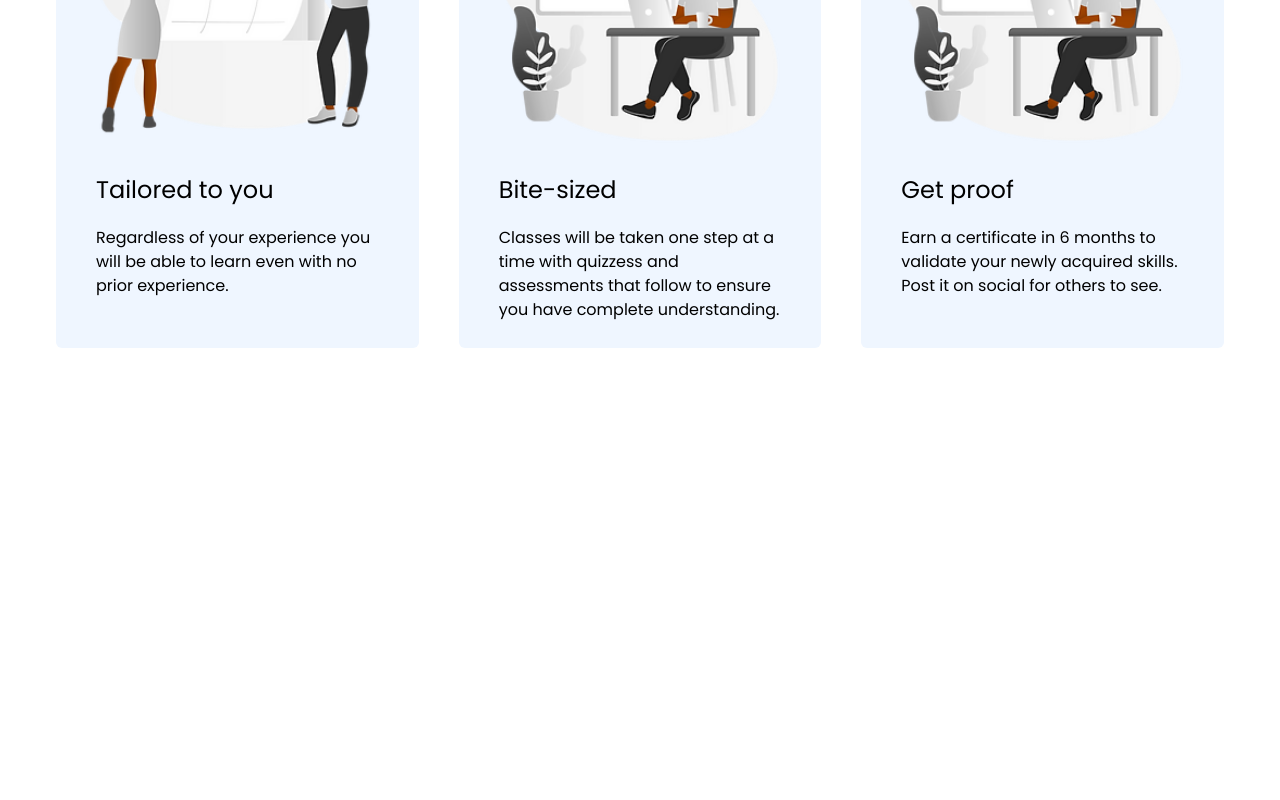
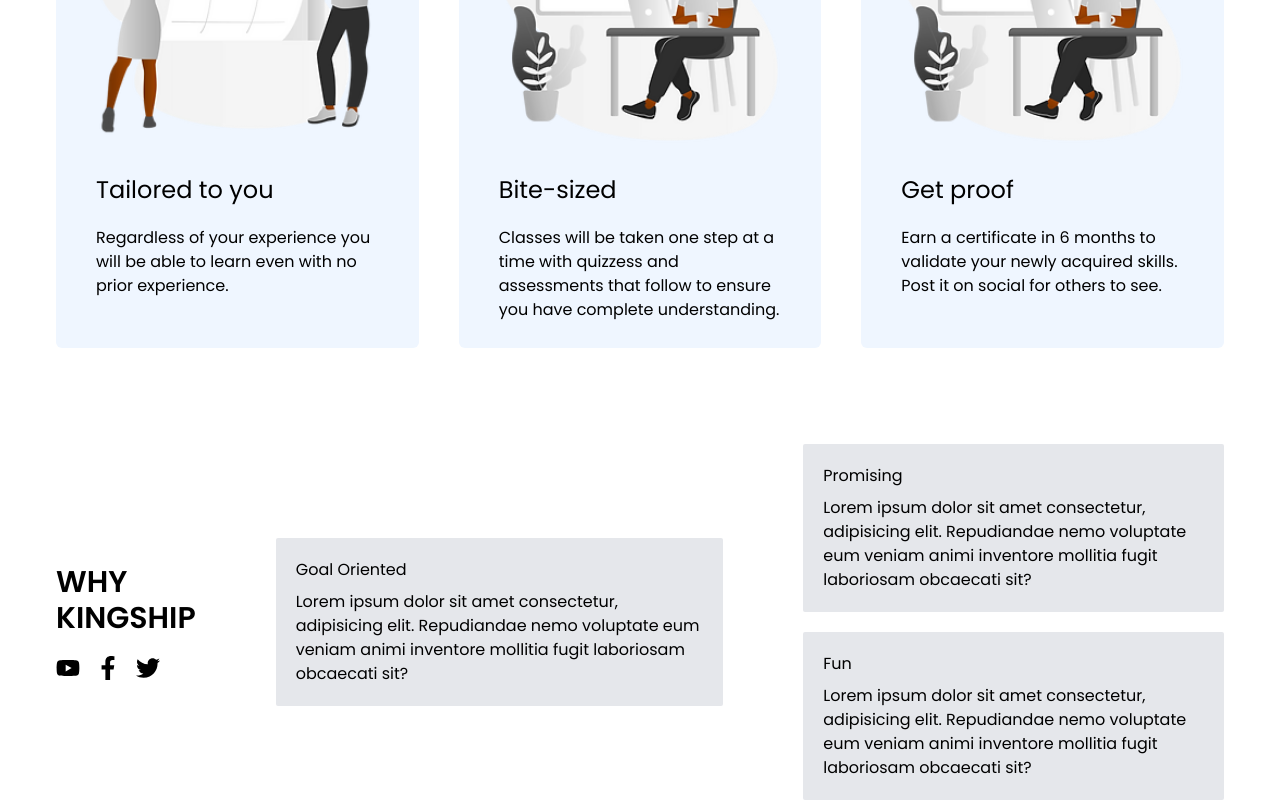
Before and after one commit to pauldevcodes/e-learning-platform-new, a React (Vite) app: page / in a window 1280 px wide. Shown: the part 2616-3416 px from the top of the page. Before the commit the page ends 3060 px from the top, so only its background shows below. Built offline with nearby package versions, Linux system fonts and the light colour scheme.

Commit message:
why kingship section

```diff
--- a/src/page features/home/CourseHighlight.jsx
+++ b/src/page features/home/CourseHighlight.jsx
@@ -62,7 +62,7 @@ const CourseHighlight = () => {
                                     >
                                         more
                                         <span>
-                                            <ArrowRightIcon width={20} />
+                                            <ArrowRightIcon width={15} />
                                         </span>
                                     </button>
                                 </div>
--- a/src/page features/home/Kingship.jsx
+++ b/src/page features/home/Kingship.jsx
@@ -1,11 +1,76 @@
+import { Link } from "react-router-dom";
 import { styles } from "../../utils/styles";
 
+// library
+import { FaYoutube, FaFacebookF, FaTwitter } from 'react-icons/fa'
+
 const Kingship = () => {
+    const socials = [
+        {
+            id: 1,
+            socialMedia: <FaYoutube />
+        },
+        {
+            id: 2,
+            socialMedia: <FaFacebookF />
+        },
+        {
+            id: 3,
+            socialMedia: <FaTwitter />
+        }
+    ]
+
     return (
-        <div className={`${styles.paddingX} ${styles.paddingY}`}>
+        <div className={`${styles.paddingX} ${styles.paddingY} flex flex-col items-center gap-y-10 lg:flex-row lg:gap-x-20`}>
+            <div className=" flex flex-col items-center gap-y-5 lg:items-start">
+                <h1 className={`${styles.sectionHeading}`}>
+                    Why Kingship
+                </h1>
+                <div className=" flex flex-row items-center gap-x-4">
+                    {socials.map(({ id, socialMedia }) => {
+                        return (
+                            <Link
+                                key={id}
+                                className=" text-2xl"
+                            >
+                                {socialMedia}
+                            </Link>
+                        )
+                    })}
+                </div>
+            </div>
 
+            <div className=" flex flex-col items-center gap-y-5 lg:flex-row lg:gap-x-20">
+                <div className=" bg-gray-200 rounded-sm p-5 flex flex-col gap-y-2">
+                    <h3>
+                        Goal Oriented
+                    </h3>
+                    <p>
+                        Lorem ipsum dolor sit amet consectetur, adipisicing elit. Repudiandae nemo voluptate eum veniam animi inventore mollitia fugit laboriosam obcaecati sit?
+                    </p>
+                </div>
+
+                <div className=" flex flex-col gap-y-5">
+                    <div className=" bg-gray-200 rounded-sm p-5 flex flex-col gap-y-2">
+                        <h3>
+                            Promising
+                        </h3>
+                        <p>
+                            Lorem ipsum dolor sit amet consectetur, adipisicing elit. Repudiandae nemo voluptate eum veniam animi inventore mollitia fugit laboriosam obcaecati sit?
+                        </p>
+                    </div>
+                    <div className=" bg-gray-200 rounded-sm p-5 flex flex-col gap-y-2">
+                        <h3>
+                            Fun
+                        </h3>
+                        <p>
+                            Lorem ipsum dolor sit amet consectetur, adipisicing elit. Repudiandae nemo voluptate eum veniam animi inventore mollitia fugit laboriosam obcaecati sit?
+                        </p>
+                    </div>
+                </div>
+            </div>
         </div>
-     );
+    );
 }
 
 export default Kingship;
--- a/src/page features/home/Mentorship.jsx
+++ b/src/page features/home/Mentorship.jsx
@@ -29,7 +29,7 @@ const Mentorship = () => {
                     >
                         More
                         <span>
-                            <ArrowRightIcon width={20} />
+                            <ArrowRightIcon width={15} />
                         </span>
                     </Link>
                 </div>
```
Also changed, not shown: src/page features/home/Banner.jsx (+0 -27 lines).
